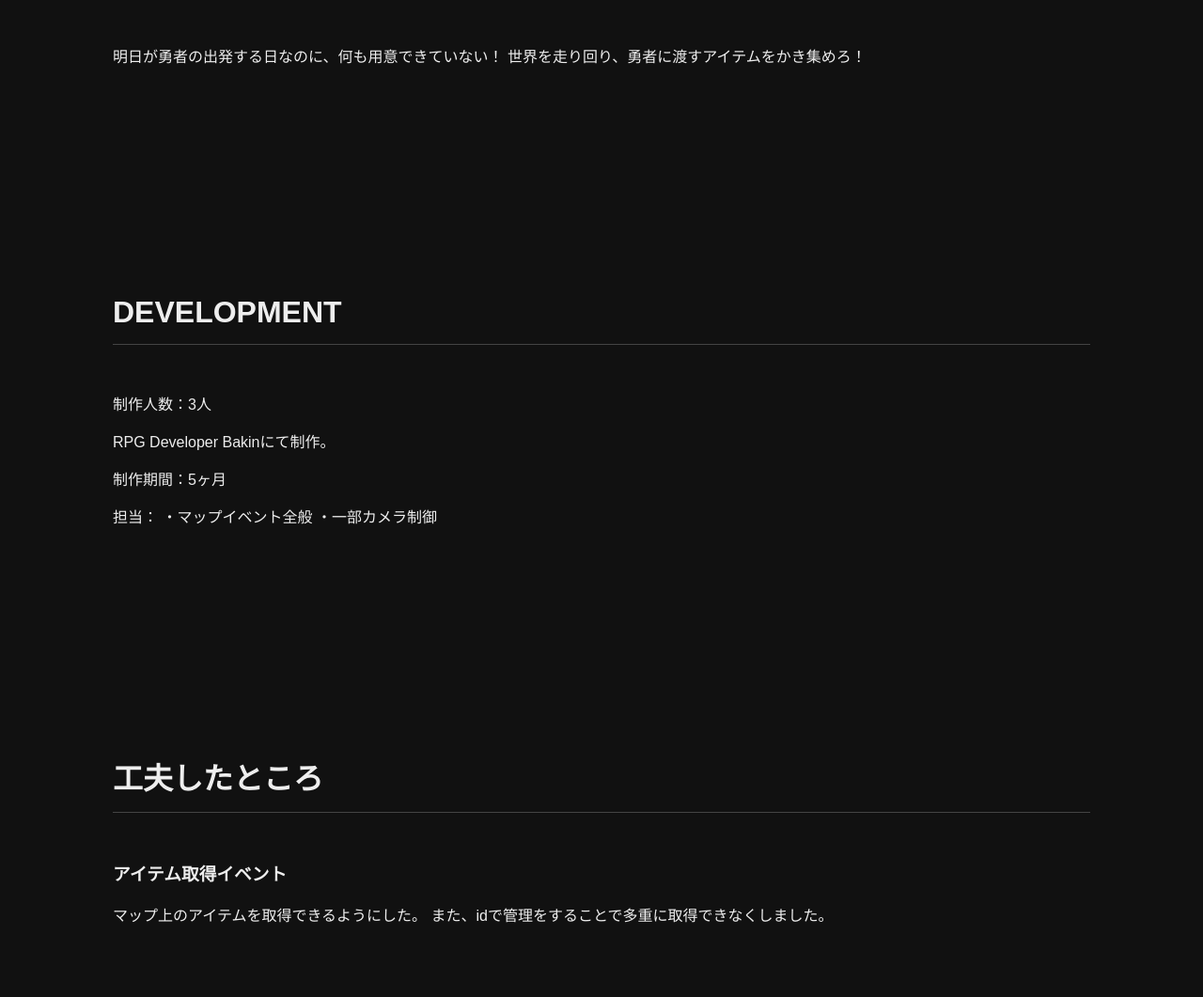
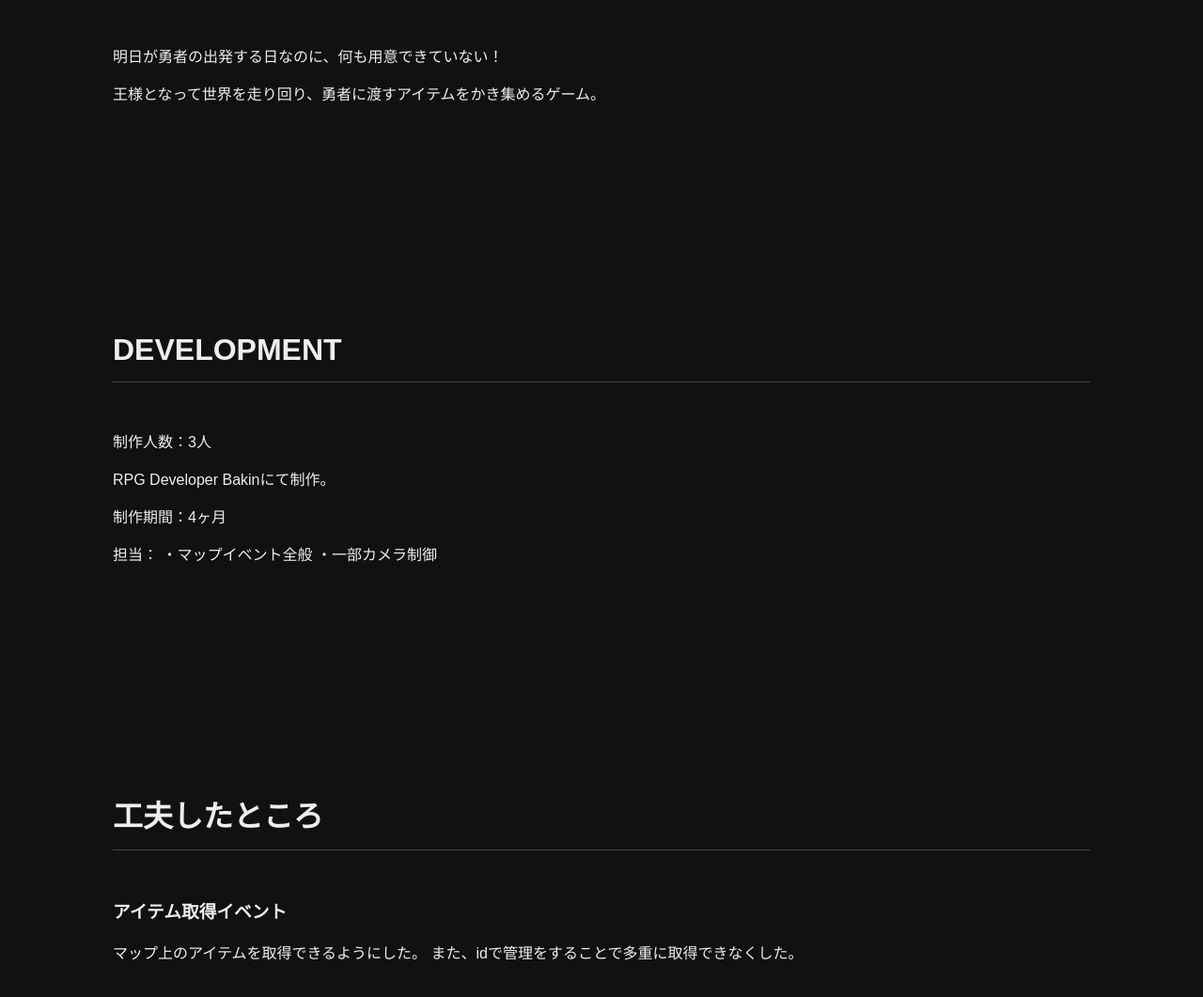
Before and after one commit to yomogi1024cat05-coder/.github.io, a plain HTML site: page works/tabidate_hero.html in a window 1280 px wide. Shown: the part 1155-2216 px from the top of the page at 94% size. Drawn offline with Linux system fonts and the light colour scheme; files whose address does not match are found by name.

Commit message:
tabidate_hero.html の更新

```diff
--- a/works/tabidate_hero.html
+++ b/works/tabidate_hero.html
@@ -62,8 +62,10 @@
 
         <p>
             明日が勇者の出発する日なのに、何も用意できていない！
-            世界を走り回り、勇者に渡すアイテムをかき集めろ！
-        </p>
+                    </p>
+
+<p>王様となって世界を走り回り、勇者に渡すアイテムをかき集めるゲーム。
+</p>
 
     </section>
 
@@ -81,7 +83,7 @@
         </p>
 
         <p>
-            制作期間：5ヶ月
+            制作期間：4ヶ月
         </p>
 
         <p>
@@ -101,7 +103,7 @@
 
         <p>
                       マップ上のアイテムを取得できるようにした。
-            また、idで管理をすることで多重に取得できなくしました。
+            また、idで管理をすることで多重に取得できなくした。
         </p>
 
 
```
